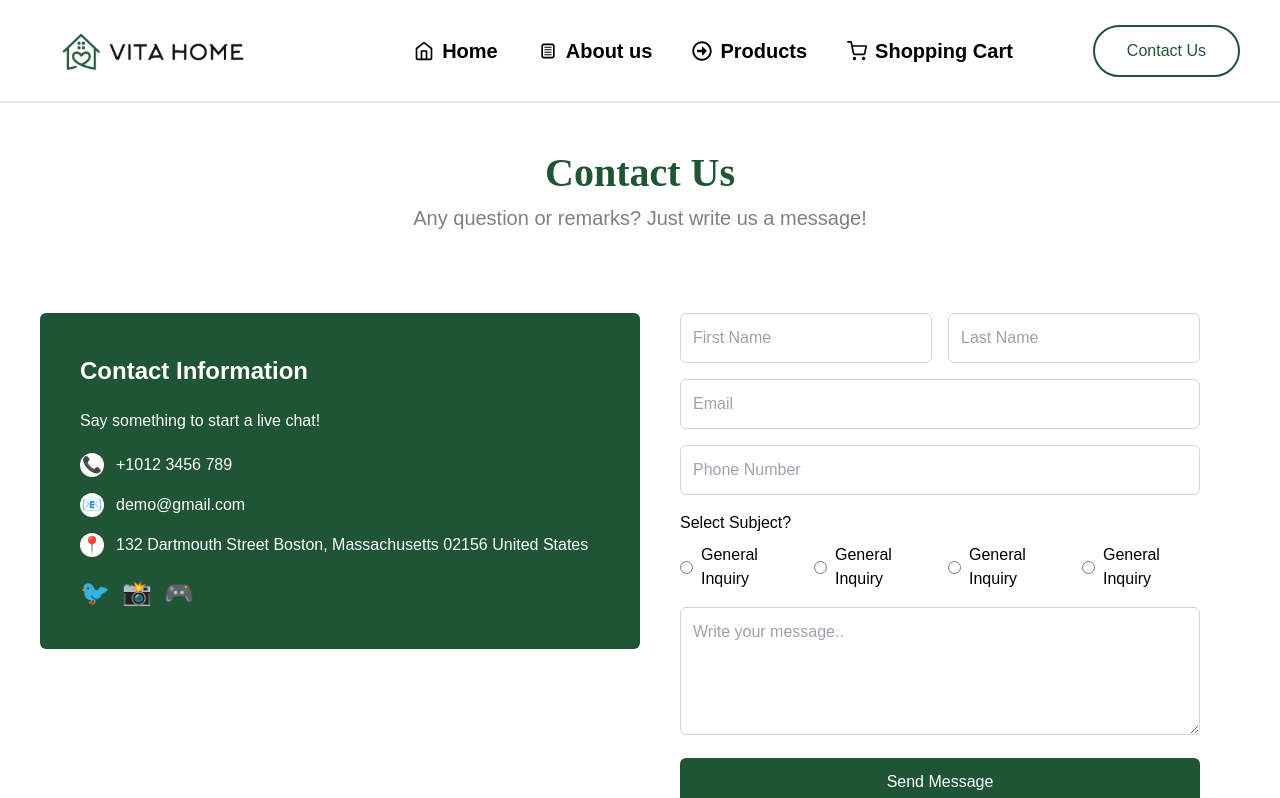
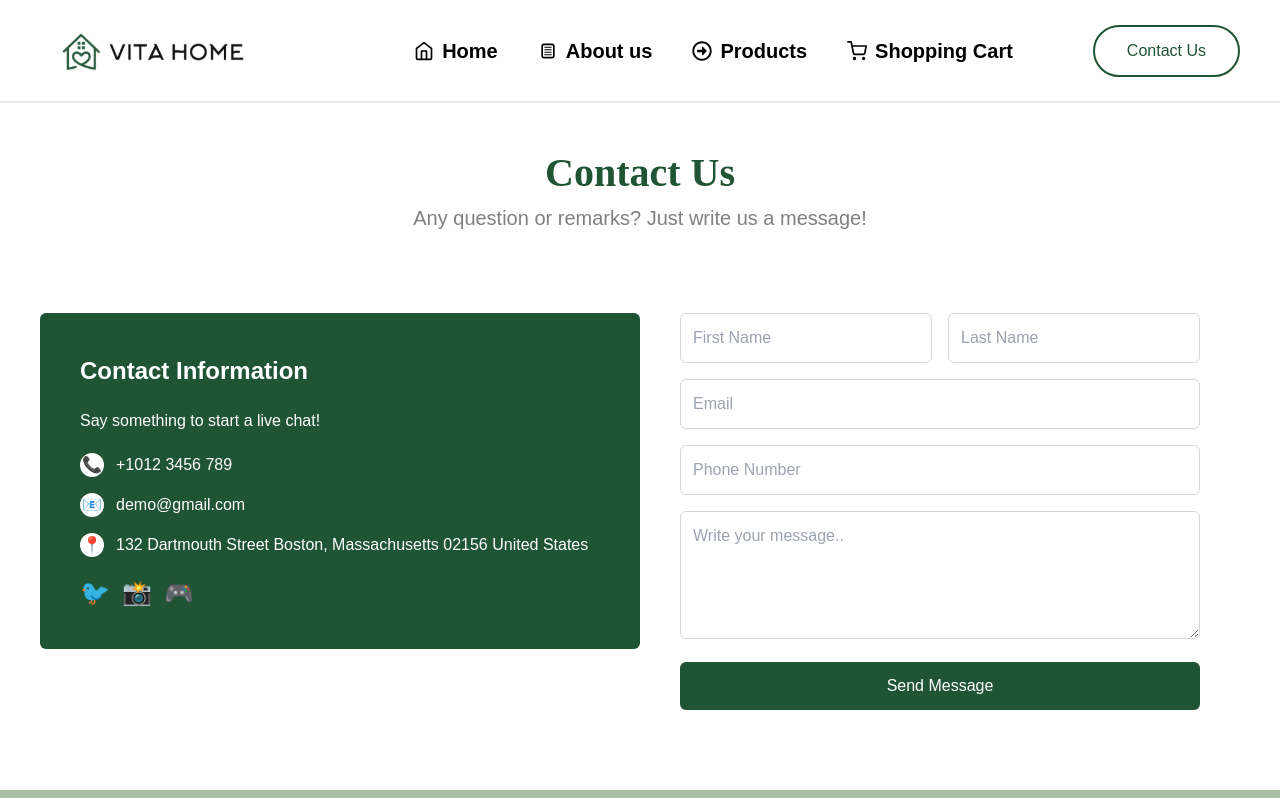
Before and after one commit to markw24/vitahome, a Next.js app: page /contact in a window 1280 px wide. Shown: the top 798 px of the page. Built offline with nearby package versions, Linux system fonts and the light colour scheme.

Commit message:
Update Contact page

```diff
--- a/src/app/contact/page.js
+++ b/src/app/contact/page.js
@@ -69,27 +69,6 @@ export default function Contact() {
                   className="border border-gray-300 p-3 w-full rounded-md text-black"
                 />
               </div>
-              <div className="mb-4 text-black">
-                <label className="block mb-2">Select Subject?</label>
-                <div className="flex space-x-4">
-                  <label className="flex items-center">
-                    <input type="radio" name="subject" className="mr-2" />
-                    General Inquiry
-                  </label>
-                  <label className="flex items-center">
-                    <input type="radio" name="subject" className="mr-2" />
-                    General Inquiry
-                  </label>
-                  <label className="flex items-center">
-                    <input type="radio" name="subject" className="mr-2" />
-                    General Inquiry
-                  </label>
-                  <label className="flex items-center">
-                    <input type="radio" name="subject" className="mr-2" />
-                    General Inquiry
-                  </label>
-                </div>
-              </div>
               <div className="mb-4">
                 <textarea
                   placeholder="Write your message.."
--- a/src/app/layout.js
+++ b/src/app/layout.js
@@ -3,7 +3,7 @@ import Head from 'next/head';
 
 export const metadata = {
   title: 'Vita Home',
-  description: 'Your Site Description',
+  description: 'Supplementing traditional professional recommendations and aiding those who are simply looking to research for themselves',
 };
 
 export default function RootLayout({ children }) {
```
